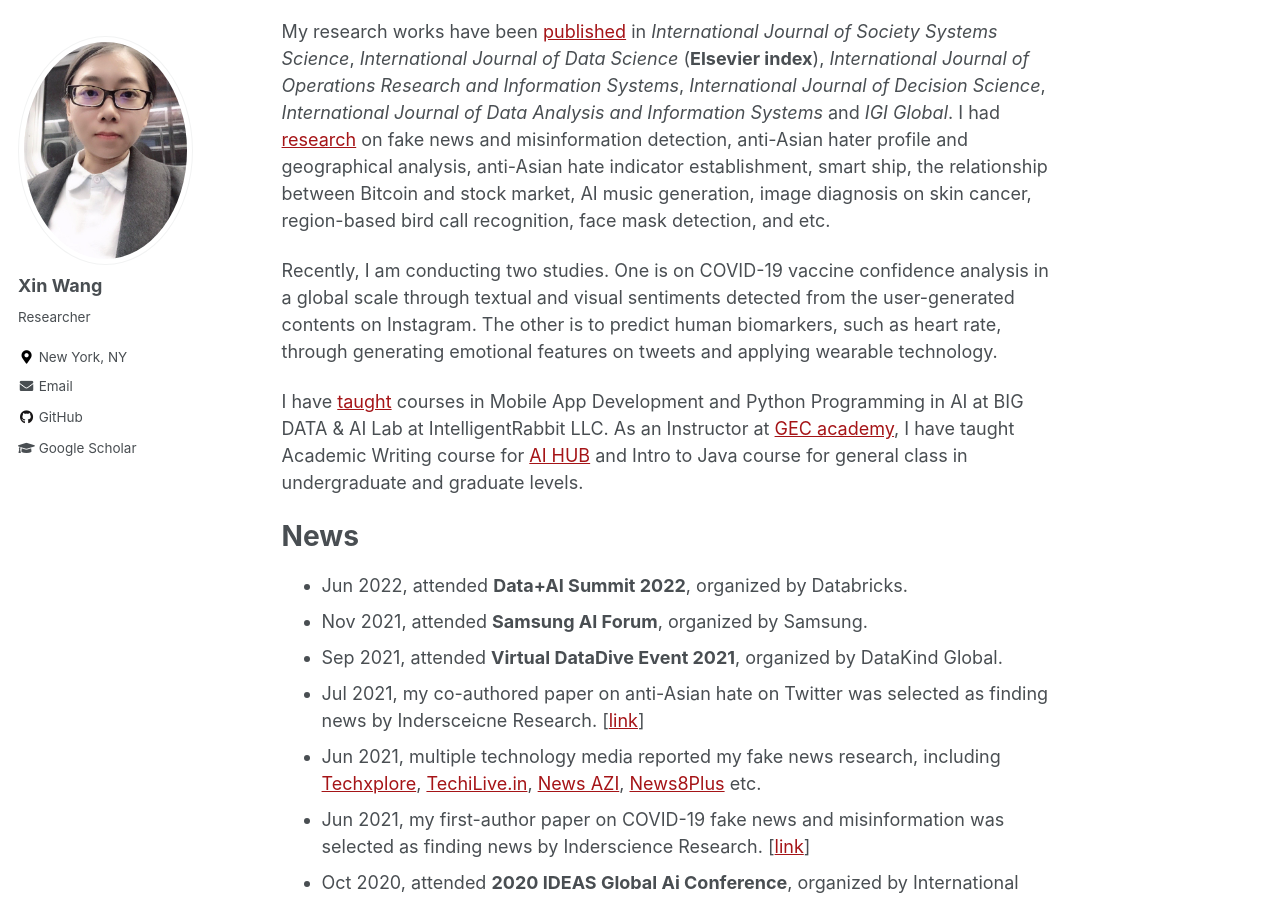
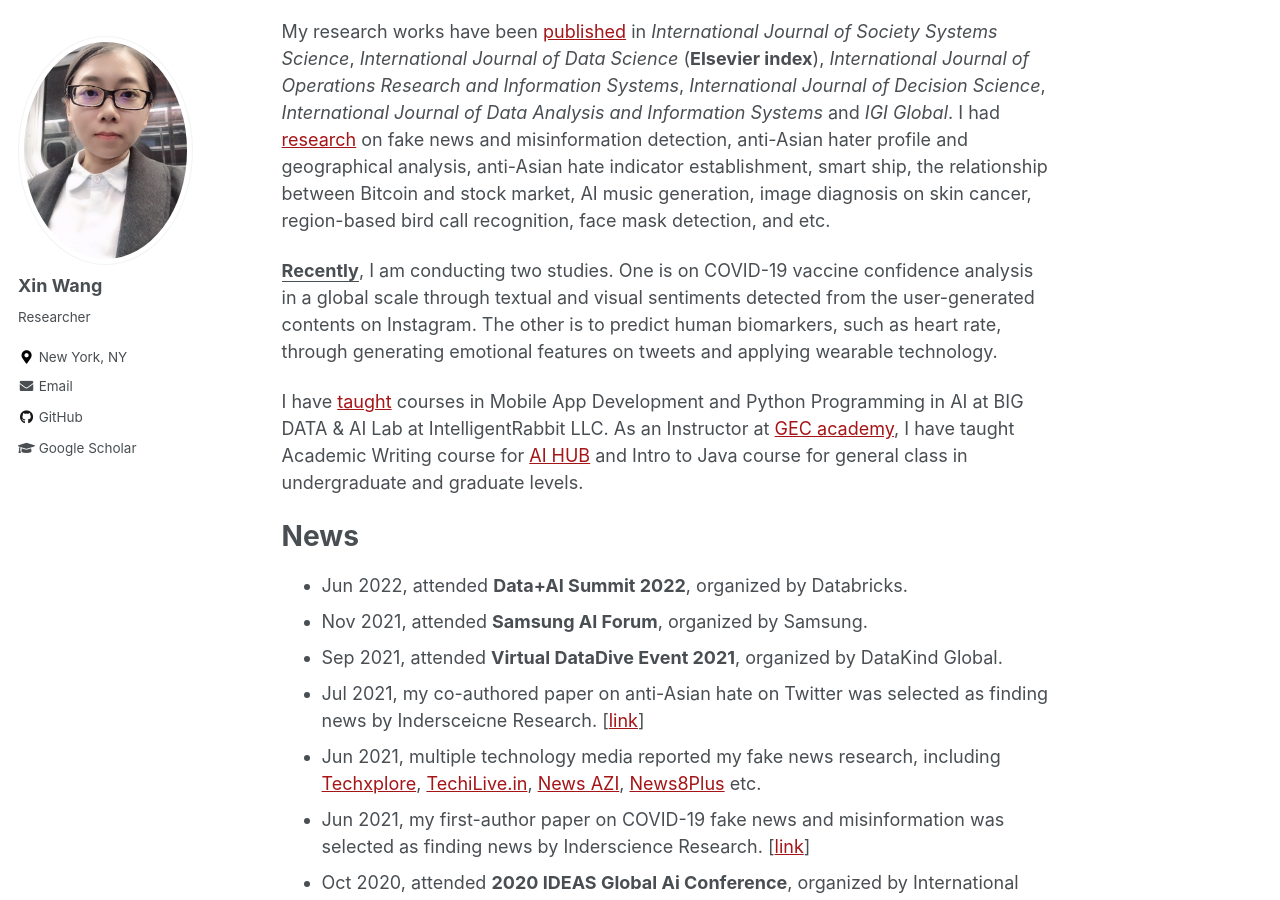
Before and after one commit to xin-wang-kr/xin-wang-kr.github.io, a Jekyll site: the page built from _pages/about.md, in a window 1280 px wide and 900 px high, scrolled down 382 px. Built offline with Jekyll 4.4.1, drawn with Linux system fonts in a browser that asks for light colours; some of the changed lines change nothing that is shown.

Commit message:
Update about.md

```diff
--- a/_pages/about.md
+++ b/_pages/about.md
@@ -28,7 +28,7 @@ I had [research](research) on fake news and misinformation detection, anti-Asian
 analysis, anti-Asian hate indicator establishment, smart ship, the relationship between Bitcoin and stock market,
 AI music generation, image diagnosis on skin cancer, region-based bird call recognition, face mask detection, and etc.
 
-Recently, I am conducting two studies. One is on COVID-19 vaccine confidence analysis in a global scale through textual and visual sentiments detected from the user-generated contents on Instagram. The other is to predict human biomarkers, such as heart rate, through generating emotional features on tweets and applying wearable technology.
+<ins>**Recently**</ins>, I am conducting two studies. One is on COVID-19 vaccine confidence analysis in a global scale through textual and visual sentiments detected from the user-generated contents on Instagram. The other is to predict human biomarkers, such as heart rate, through generating emotional features on tweets and applying wearable technology.
 
 I have [taught](teaching) courses in Mobile App Development and Python Programming in AI at BIG DATA & AI Lab at IntelligentRabbit LLC.
 As an Instructor at [GEC academy](https://www.gecacademy.com/), I have taught Academic Writing course for [AI HUB](https://www.gecacademy.com/ai-hub) and Intro to Java course for general class in undergraduate and graduate levels.
```
